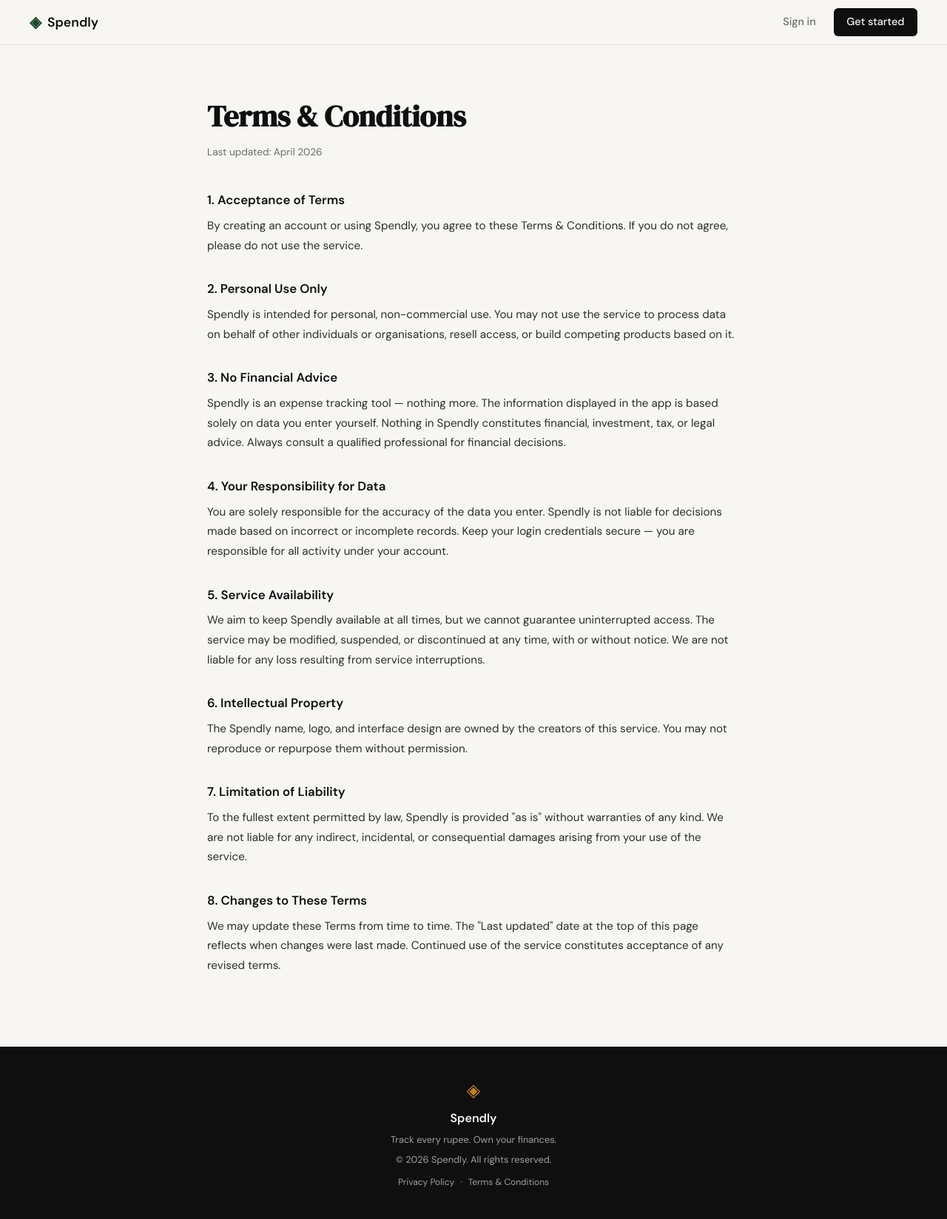
After one commit to anilrise11/spendly, a Flask app: page /terms in a window 1280 px wide. The commit adds this page. Shown: the whole page at 74% size. Run offline with Flask 3, Linux system fonts and the light colour scheme.

Commit message:
pages created for terms and privacy

```diff
--- a/app.py
+++ b/app.py
@@ -26,6 +26,16 @@ def login():
 # Placeholder routes — students will implement these                  #
 # ------------------------------------------------------------------ #
 
+@app.route("/privacy")
+def privacy():
+    return render_template("privacy.html")
+
+
+@app.route("/terms")
+def terms():
+    return render_template("terms.html")
+
+
 @app.route("/logout")
 def logout():
     return "Logout — coming in Step 3"
--- a/static/css/style.css
+++ b/static/css/style.css
@@ -531,6 +531,46 @@ a { color: inherit; text-decoration: none; }
 }
 
 /* ------------------------------------------------------------------ */
+/* Legal pages (Privacy & Terms)                                       */
+/* ------------------------------------------------------------------ */
+
+.legal-page {
+    padding: 4rem 2rem 6rem;
+}
+
+.legal-inner {
+    max-width: 720px;
+    margin: 0 auto;
+}
+
+.legal-title {
+    font-family: 'DM Serif Display', serif;
+    font-size: 2.5rem;
+    color: var(--ink);
+    margin-bottom: 0.4rem;
+}
+
+.legal-updated {
+    font-size: 0.85rem;
+    color: var(--ink-muted);
+    margin-bottom: 2.5rem;
+}
+
+.legal-body h2 {
+    font-size: 1.05rem;
+    font-weight: 600;
+    color: var(--ink);
+    margin: 2rem 0 0.5rem;
+}
+
+.legal-body p {
+    font-size: 0.95rem;
+    color: var(--ink-soft);
+    line-height: 1.75;
+    margin: 0;
+}
+
+/* ------------------------------------------------------------------ */
 /* Responsive                                                          */
 /* ------------------------------------------------------------------ */
 
--- /dev/null
+++ b/templates/terms.html
@@ -0,0 +1,38 @@
+{% extends "base.html" %}
+
+{% block title %}Terms &amp; Conditions — Spendly{% endblock %}
+
+{% block content %}
+<section class="legal-page">
+    <div class="legal-inner">
+        <h1 class="legal-title">Terms &amp; Conditions</h1>
+        <p class="legal-updated">Last updated: April 2026</p>
+
+        <div class="legal-body">
+            <h2>1. Acceptance of Terms</h2>
+            <p>By creating an account or using Spendly, you agree to these Terms &amp; Conditions. If you do not agree, please do not use the service.</p>
+
+            <h2>2. Personal Use Only</h2>
+            <p>Spendly is intended for personal, non-commercial use. You may not use the service to process data on behalf of other individuals or organisations, resell access, or build competing products based on it.</p>
+
+            <h2>3. No Financial Advice</h2>
+            <p>Spendly is an expense tracking tool — nothing more. The information displayed in the app is based solely on data you enter yourself. Nothing in Spendly constitutes financial, investment, tax, or legal advice. Always consult a qualified professional for financial decisions.</p>
+
+            <h2>4. Your Responsibility for Data</h2>
+            <p>You are solely responsible for the accuracy of the data you enter. Spendly is not liable for decisions made based on incorrect or incomplete records. Keep your login credentials secure — you are responsible for all activity under your account.</p>
+
+            <h2>5. Service Availability</h2>
+            <p>We aim to keep Spendly available at all times, but we cannot guarantee uninterrupted access. The service may be modified, suspended, or discontinued at any time, with or without notice. We are not liable for any loss resulting from service interruptions.</p>
+
+            <h2>6. Intellectual Property</h2>
+            <p>The Spendly name, logo, and interface design are owned by the creators of this service. You may not reproduce or repurpose them without permission.</p>
+
+            <h2>7. Limitation of Liability</h2>
+            <p>To the fullest extent permitted by law, Spendly is provided "as is" without warranties of any kind. We are not liable for any indirect, incidental, or consequential damages arising from your use of the service.</p>
+
+            <h2>8. Changes to These Terms</h2>
+            <p>We may update these Terms from time to time. The "Last updated" date at the top of this page reflects when changes were last made. Continued use of the service constitutes acceptance of any revised terms.</p>
+        </div>
+    </div>
+</section>
+{% endblock %}
```
Also changed, not shown: templates/privacy.html (added, +38 -0 lines).
